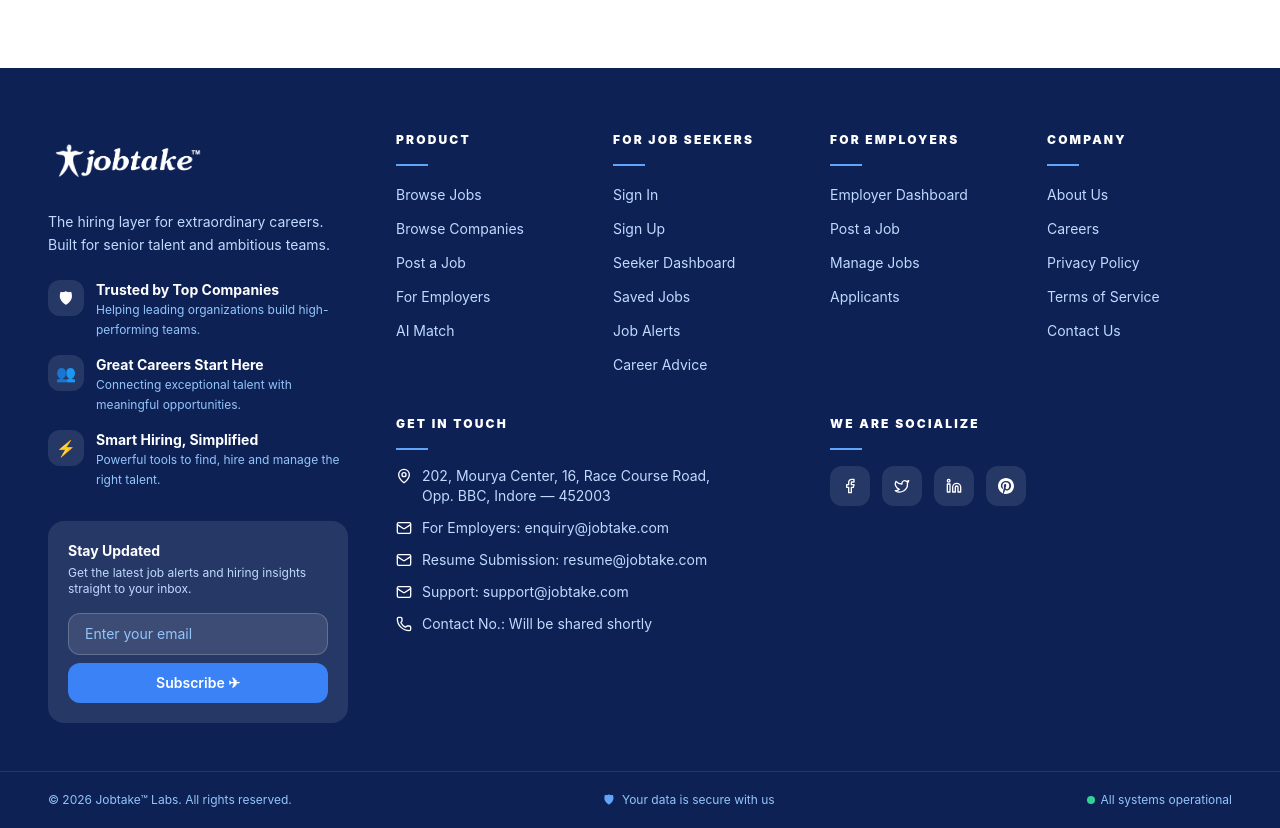
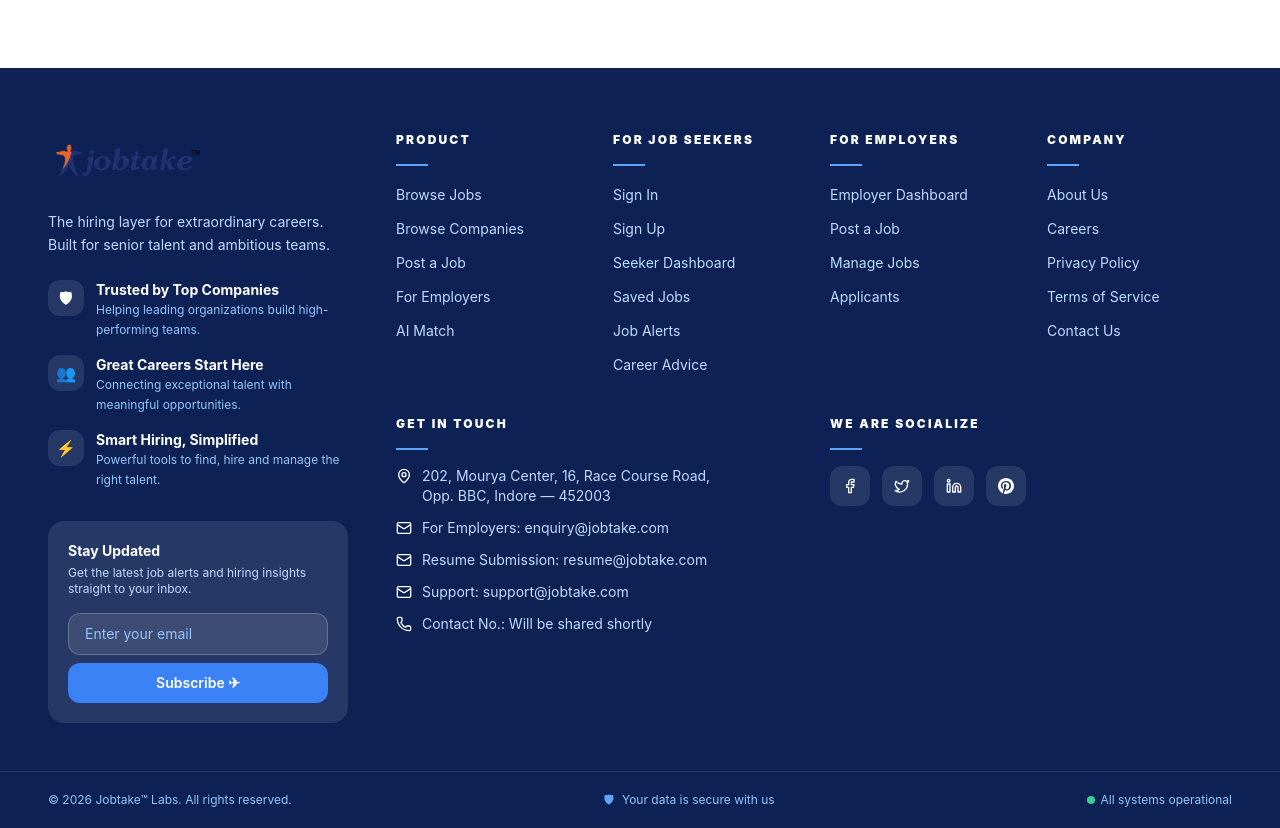
Before and after one commit to danishlone397-stellarit/Jobtake_Final, a Next.js app in the folder frontend/: page / in a window 1280 px wide. Shown: the part 2880-3708 px from the top of the page. Built offline with nearby package versions, Linux system fonts and the light colour scheme; no server answers; the database is empty; a web font is replaced by a local one.

Commit message:
footer: use original colored logo

```diff
--- a/frontend/src/components/PublicFooter.tsx
+++ b/frontend/src/components/PublicFooter.tsx
@@ -79,7 +79,7 @@ export function PublicFooter() {
           <div>
             {/* Logo */}
             <div className="mb-5">
-              <Image src={logo} alt="Jobtake" width={160} height={50} className="object-contain brightness-0 invert" />
+              <Image src={logo} alt="Jobtake" width={160} height={50} className="object-contain" />
             </div>
             <p className="text-sm text-blue-200 leading-relaxed mb-6">
               The hiring layer for extraordinary careers.<br />Built for senior talent and ambitious teams.
```
